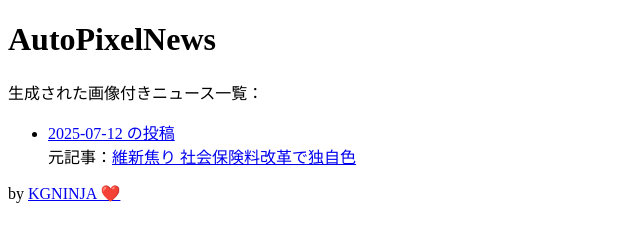
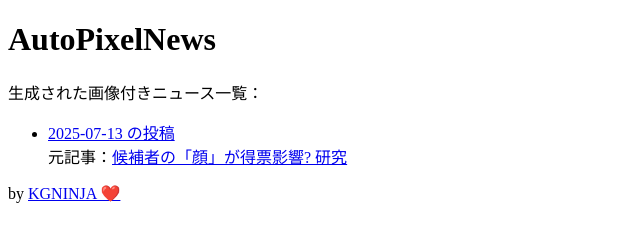
Before and after one commit to KG-NINJA/AutoPixelNews, a plain HTML site: page index.html in a window 1280 px wide. Shown: the full height of the page, 0-640 px from the left. Drawn offline with Linux system fonts and the light colour scheme.

Commit message:
published

```diff
--- a/index.html
+++ b/index.html
@@ -10,8 +10,8 @@
   <p>生成された画像付きニュース一覧：</p>
   <ul>
     <li>
-      <a href="pic/picture_2025-07-12.png">2025-07-12 の投稿</a><br>
-      元記事：<a href="https://news.yahoo.co.jp/pickup/6545375?source=rss" target="_blank">維新焦り 社会保険料改革で独自色</a>
+      <a href="pic/picture_2025-07-13.png">2025-07-13 の投稿</a><br>
+      元記事：<a href="https://news.yahoo.co.jp/pickup/6545420?source=rss" target="_blank">候補者の「顔」が得票影響? 研究</a>
     </li>
   </ul>
   <footer>
```
